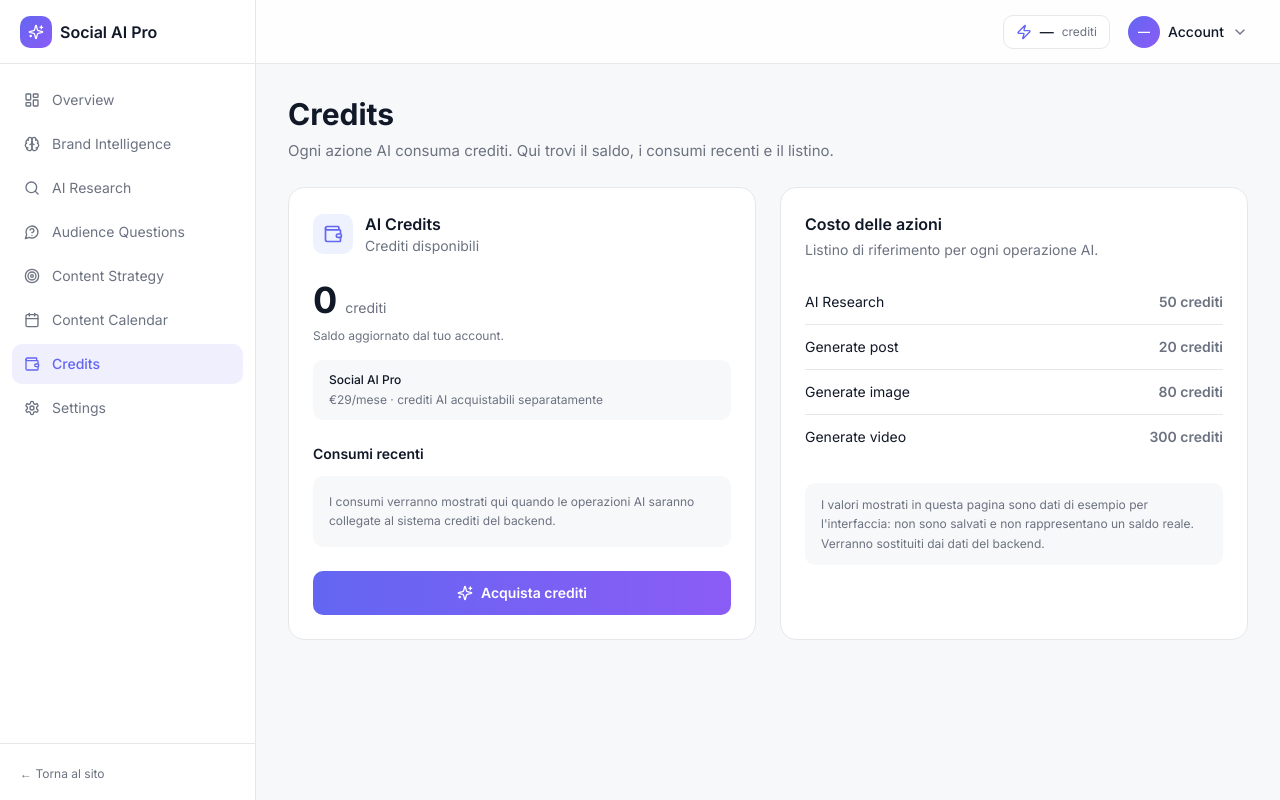
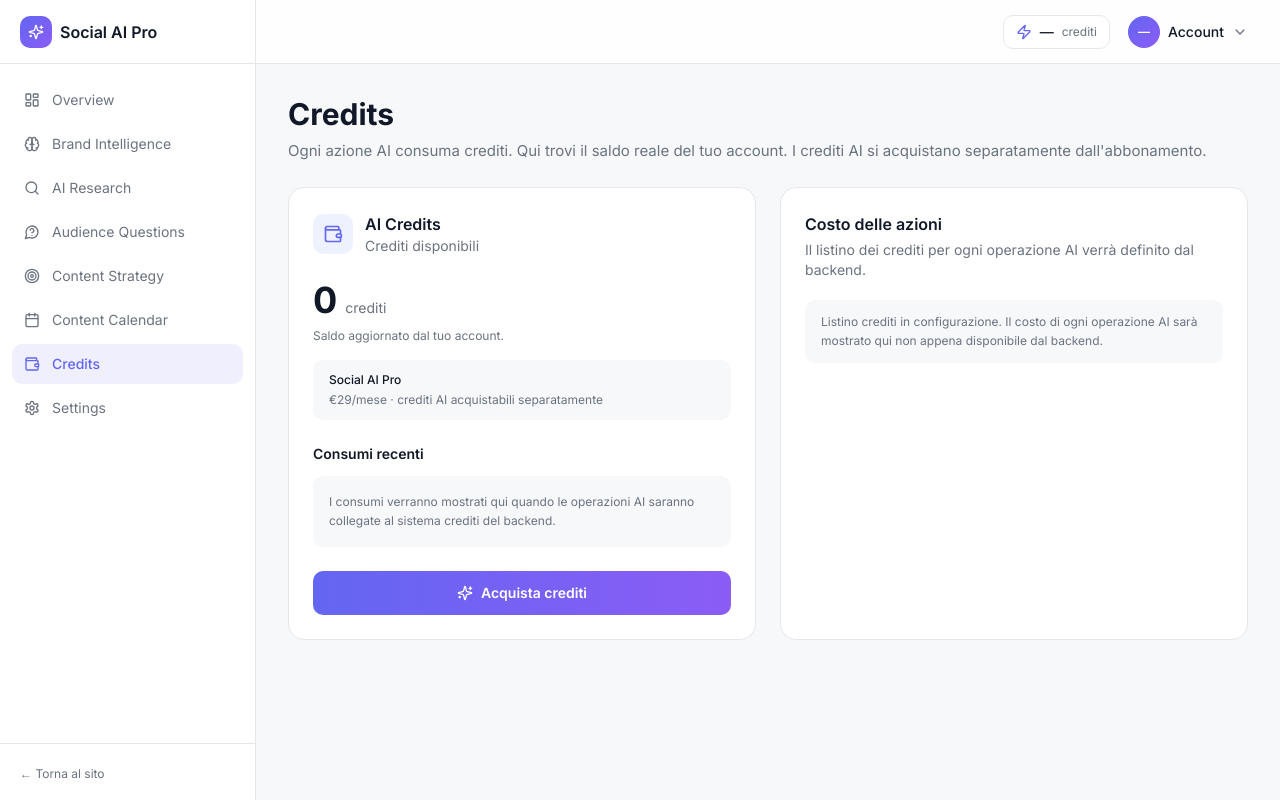
Before and after one commit to scaratigiannantonio-ops/social-ai-pro, a Next.js app: page /dashboard/credits in a window 1280 px wide. Built offline with nearby package versions, Linux system fonts and the light colour scheme; no server answers.

Commit message:
Revise credits page content and remove static costs
Updated the credits page to reflect changes in credit balance messaging and removed the static credit costs list. Added information about backend data retrieval for credit costs.

```diff
--- a/app/dashboard/credits/page.tsx
+++ b/app/dashboard/credits/page.tsx
@@ -1,5 +1,4 @@
 import { CreditsWidget } from '@/components/dashboard/credits-widget'
-import { CREDIT_COSTS } from '@/lib/mock-data'
 
 export default function CreditsPage() {
   return (
@@ -7,7 +6,8 @@
       <div>
         <h1 className="text-2xl font-bold text-[#111827] sm:text-3xl">Credits</h1>
         <p className="mt-2 text-[15px] text-[#6B7280]">
-          Ogni azione AI consuma crediti. Qui trovi il saldo, i consumi recenti e il listino.
+          Ogni azione AI consuma crediti. Qui trovi il saldo reale del tuo account.
+          I crediti AI si acquistano separatamente dall&apos;abbonamento.
         </p>
       </div>
 
@@ -16,18 +16,12 @@
 
         <div className="rounded-2xl border border-[#E5E7EB] bg-white p-6">
           <h2 className="text-base font-semibold text-[#111827]">Costo delle azioni</h2>
-          <p className="mt-1 text-sm text-[#6B7280]">Listino di riferimento per ogni operazione AI.</p>
-          <ul className="mt-5 divide-y divide-[#E5E7EB]">
-            {CREDIT_COSTS.map((c) => (
-              <li key={c.label} className="flex items-center justify-between py-3">
-                <span className="text-sm text-[#111827]">{c.label}</span>
-                <span className="text-sm font-semibold text-[#6B7280]">{c.cost} crediti</span>
-              </li>
-            ))}
-          </ul>
-          <p className="mt-6 rounded-lg bg-[#F7F8FA] px-4 py-3 text-xs leading-relaxed text-[#6B7280]">
-            I valori mostrati in questa pagina sono dati di esempio per l&apos;interfaccia: non sono
-            salvati e non rappresentano un saldo reale. Verranno sostituiti dai dati del backend.
+          <p className="mt-1 text-sm text-[#6B7280]">
+            Il listino dei crediti per ogni operazione AI verrà definito dal backend.
+          </p>
+          <p className="mt-5 rounded-lg bg-[#F7F8FA] px-4 py-3 text-xs leading-relaxed text-[#6B7280]">
+            Listino crediti in configurazione. Il costo di ogni operazione AI sarà
+            mostrato qui non appena disponibile dal backend.
           </p>
         </div>
       </div>
```
